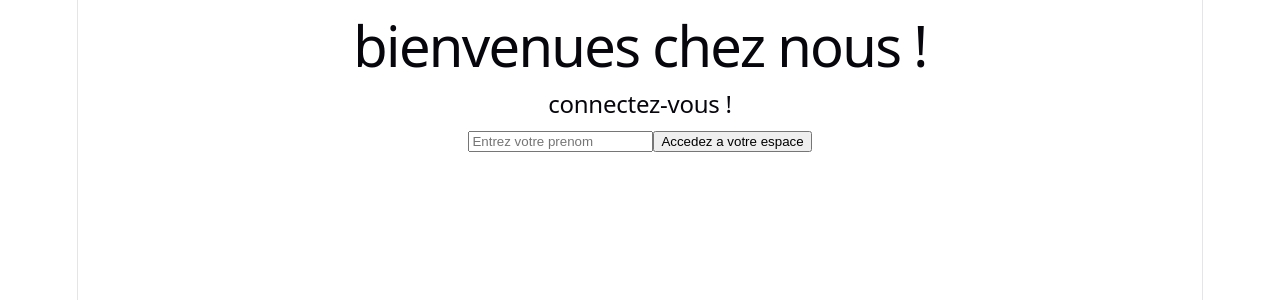
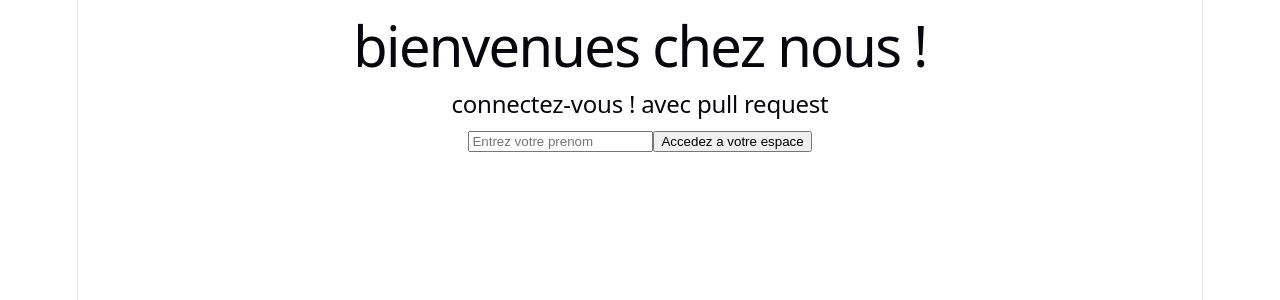
Before and after one commit to fgjssd3/crazee-burger, a React (Vite) app in the folder crazee-burger/: page / in a window 1280 px wide. Shown: the top 300 px of the page. Built offline with nearby package versions, Linux system fonts and the light colour scheme.

Commit message:
F01 avec pull request

```diff
--- a/crazee-burger/src/pages/Login.jsx
+++ b/crazee-burger/src/pages/Login.jsx
@@ -34,7 +34,7 @@ const handleSubmit = (e) => {
     <div>
        <h1>bienvenues chez nous !</h1>
 
-       <h2>connectez-vous !</h2>
+       <h2>connectez-vous ! avec pull request</h2>
 
 
        <form action="submit" onSubmit={handleSubmit}>
```
